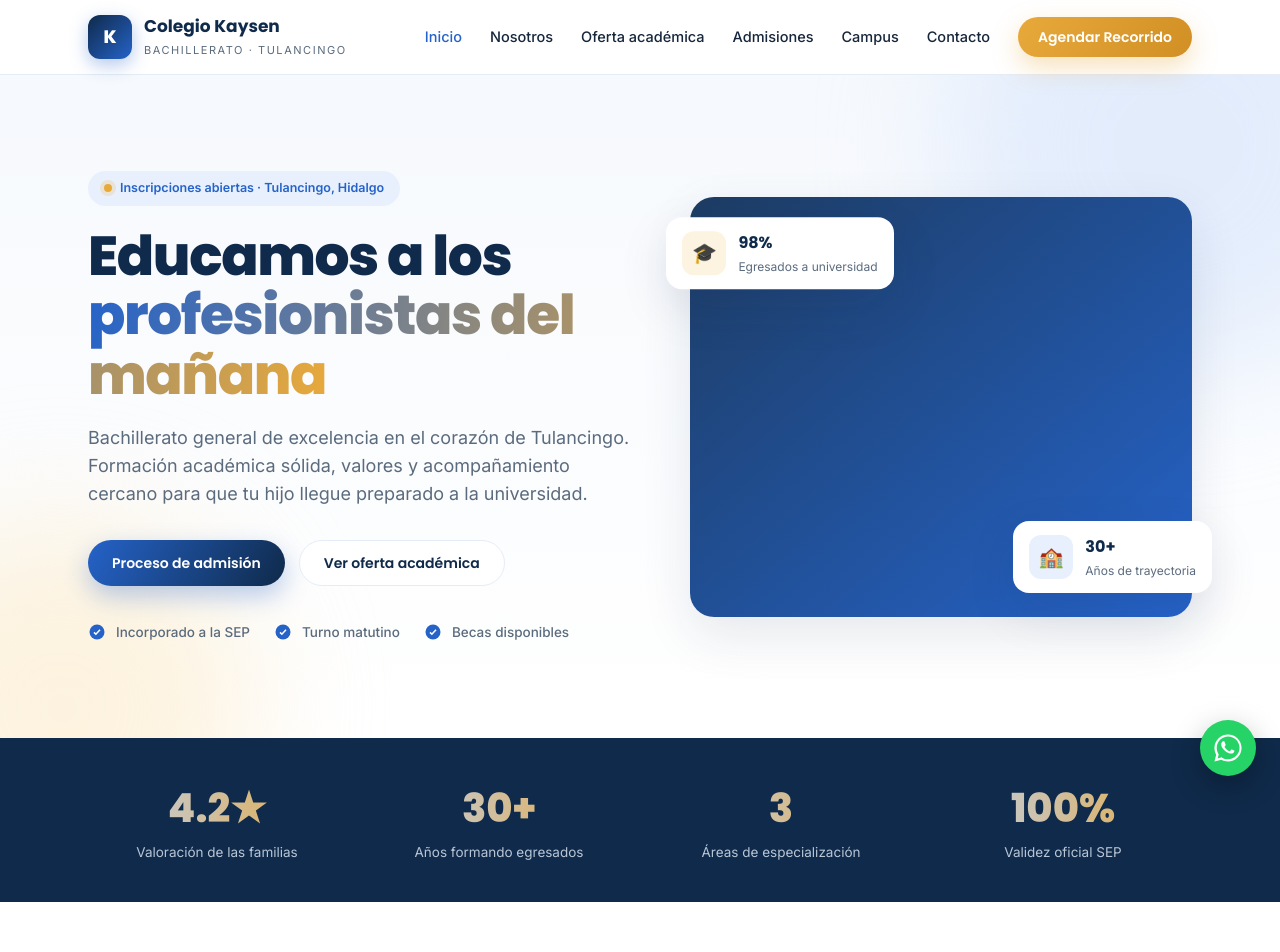
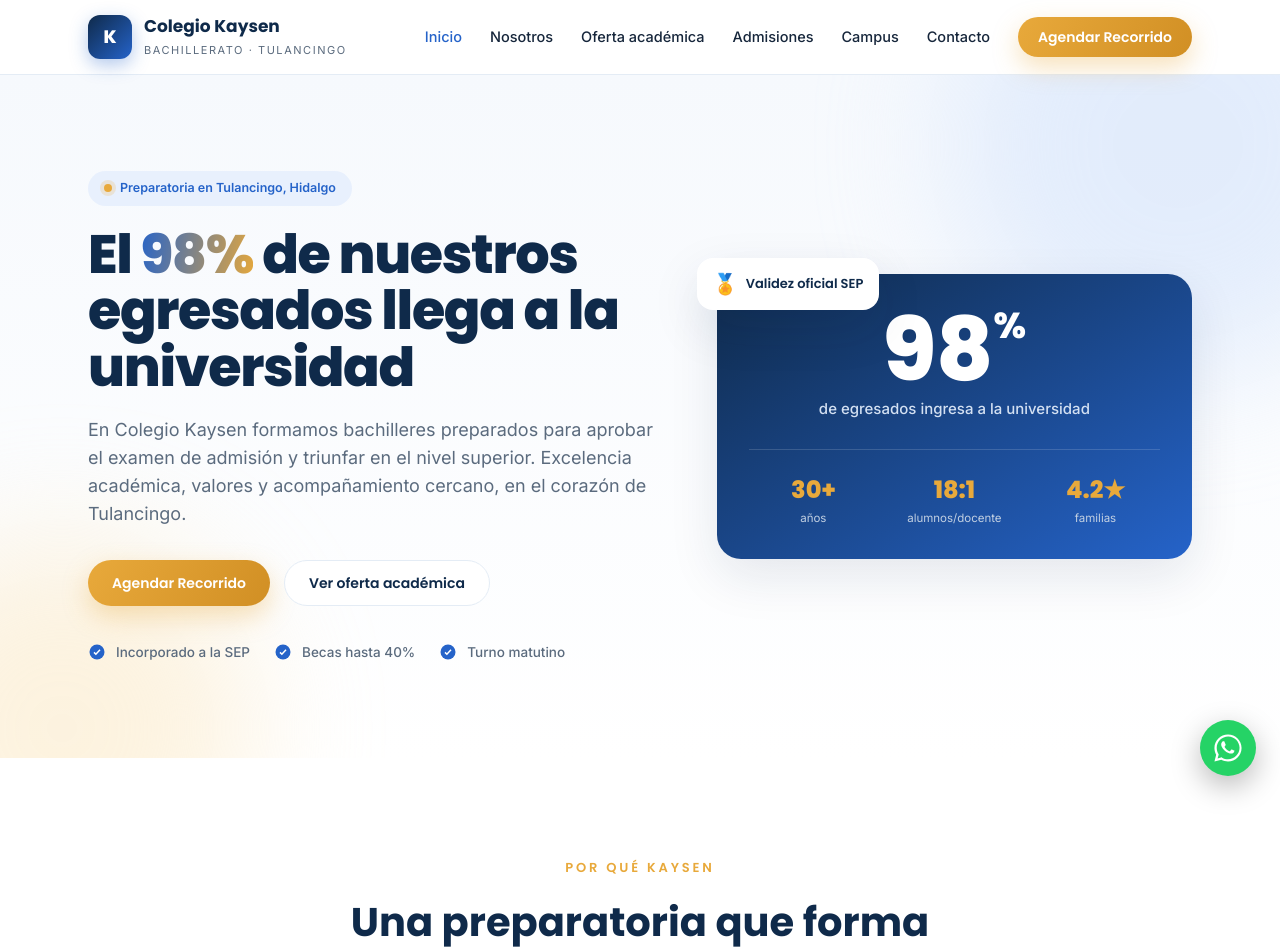
Before and after one commit to novumarketing/kaysen-web, a Next.js app: page / in a window 1280 px wide. Shown: the top 952 px of the page. Built offline with nearby package versions, Linux system fonts and the light colour scheme.

Commit message:
CRO: new hero (98%), local SEO + JSON-LD, mount CRO sections

```diff
--- a/app/globals.css
+++ b/app/globals.css
@@ -55,3 +55,8 @@ body { color: var(--ink); background: #fff; }
 /* Disclosure (FAQ) refinements */
 summary::-webkit-details-marker { display: none; }
 details[open] .faq-plus { transform: rotate(45deg); }
+
+/* Evita que la barra CTA fija (mobile) tape el contenido del footer */
+@media (max-width: 1023px) {
+  body { padding-bottom: 76px; } /* sticky-cta-spacer */
+}
--- a/app/layout.tsx
+++ b/app/layout.tsx
@@ -4,17 +4,63 @@ import "./globals.css";
 import Nav from "@/components/Nav";
 import Footer from "@/components/Footer";
 import WhatsApp from "@/components/WhatsApp";
+import StickyCTA from "@/components/StickyCTA";
 
 const inter = Inter({ subsets: ["latin"], variable: "--font-inter" });
 const poppins = Poppins({ subsets: ["latin"], weight: ["500", "600", "700", "800"], variable: "--font-poppins" });
 
+const SITE = "https://kaysen-web.vercel.app";
+
+// SEO LOCAL (punto 5) — App Router Metadata API (reemplaza a <Head>)
 export const metadata: Metadata = {
-  metadataBase: new URL("https://kaysen-web.vercel.app"),
-  title: { default: "Colegio Universitario Kaysen | Bachillerato en Tulancingo", template: "%s | Colegio Kaysen" },
+  metadataBase: new URL(SITE),
+  title: {
+    default: "Preparatoria en Tulancingo, Hidalgo | Colegio Universitario Kaysen",
+    template: "%s | Colegio Kaysen Tulancingo",
+  },
   description:
-    "Preparatoria Colegio Universitario Kaysen: bachillerato general de excelencia en Tulancingo, Hidalgo. Áreas de Ciencias Experimentales, Sociales y Físico-Matemáticas. Inscripciones abiertas.",
-  keywords: ["Kaysen", "preparatoria Tulancingo", "bachillerato Hidalgo", "prepa Tulancingo"],
-  openGraph: { title: "Colegio Universitario Kaysen", description: "Bachillerato general de excelencia en Tulancingo, Hidalgo.", locale: "es_MX", type: "website" },
+    "Preparatoria en Tulancingo, Hidalgo. El 98% de nuestros egresados ingresa a la universidad. Bachillerato general con validez SEP, becas y acompañamiento. Agenda tu recorrido.",
+  keywords: [
+    "preparatoria en Tulancingo",
+    "preparatoria Tulancingo Hidalgo",
+    "bachillerato en Tulancingo",
+    "prepa en Tulancingo",
+    "mejor preparatoria Tulancingo",
+    "Colegio Kaysen",
+    "preparatoria privada Tulancingo",
+  ],
+  alternates: { canonical: SITE },
+  openGraph: {
+    title: "Preparatoria en Tulancingo | Colegio Universitario Kaysen",
+    description: "98% de egresados a universidad. Bachillerato de excelencia en Tulancingo, Hidalgo. Agenda tu recorrido.",
+    url: SITE,
+    siteName: "Colegio Universitario Kaysen",
+    locale: "es_MX",
+    type: "website",
+  },
+  twitter: { card: "summary_large_image", title: "Preparatoria en Tulancingo | Colegio Kaysen", description: "98% de egresados a universidad. Agenda tu recorrido." },
+  robots: { index: true, follow: true },
+};
+
+// Datos estructurados para SEO local (Rich Results / Google Business)
+const jsonLd = {
+  "@context": "https://schema.org",
+  "@type": "EducationalOrganization",
+  name: "Colegio Universitario Kaysen",
+  alternateName: "Preparatoria Kaysen",
+  url: SITE,
+  telephone: "+52-775-108-9469",
+  email: "contacto@colegiokaysen.edu.mx",
+  address: {
+    "@type": "PostalAddress",
+    streetAddress: "Morelos Oriente 304, Col. Centro",
+    addressLocality: "Tulancingo de Bravo",
+    addressRegion: "Hidalgo",
+    postalCode: "43600",
+    addressCountry: "MX",
+  },
+  areaServed: "Tulancingo de Bravo, Hidalgo",
+  description: "Preparatoria (bachillerato general) en Tulancingo, Hidalgo, con validez oficial SEP y 98% de egresados a universidad.",
 };
 
 export default function RootLayout({ children }: { children: React.ReactNode }) {
@@ -25,6 +71,8 @@ export default function RootLayout({ children }: { children: React.ReactNode })
         {children}
         <Footer />
         <WhatsApp />
+        <StickyCTA />
+        <script type="application/ld+json" dangerouslySetInnerHTML={{ __html: JSON.stringify(jsonLd) }} />
       </body>
     </html>
   );
--- a/app/page.tsx
+++ b/app/page.tsx
@@ -1,10 +1,13 @@
 import Link from "next/link";
-import { Btn, SectionHead, StatsBar, CtaBand } from "@/components/ui";
-import { WA, WA_VISIT } from "@/components/site";
+import { SectionHead } from "@/components/ui";
+import { WA_RECORRIDO } from "@/components/site";
+import Testimonials from "@/components/Testimonials";
+import FaqAccordion from "@/components/FaqAccordion";
+import LeadMagnet from "@/components/LeadMagnet";
 
 const highlights = [
-  { icon: "🎯", title: "Excelencia académica", desc: "Plan exigente y docentes especializados que preparan a cada alumno para la universidad." },
-  { icon: "🤝", title: "Acompañamiento cercano", desc: "Grupos reducidos, tutoría personalizada y orientación vocacional permanente." },
+  { icon: "🎓", title: "Listos para la universidad", desc: "Preparación enfocada en el examen de admisión y en las competencias que exige el nivel superior." },
+  { icon: "🤝", title: "Acompañamiento cercano", desc: "Grupos reducidos, tutoría personalizada y orientación vocacional durante todo el bachillerato." },
   { icon: "🌱", title: "Formación en valores", desc: "Educamos personas íntegras, responsables y comprometidas con su comunidad." },
 ];
 const areas = [
@@ -16,54 +19,54 @@ const areas = [
 export default function Home() {
   return (
     <main>
+      {/* HERO — prioriza el 98% (punto 4) */}
       <section className="relative overflow-hidden bg-gradient-to-b from-bg-2 to-white">
         <div className="pointer-events-none absolute -right-32 -top-40 h-[460px] w-[460px] rounded-full bg-[#cfe0fb] opacity-50 blur-3xl" />
         <div className="pointer-events-none absolute -bottom-40 -left-32 h-[380px] w-[380px] rounded-full bg-[#fbe7c0] opacity-50 blur-3xl" />
-        <div className="wrap relative z-10 grid items-center gap-12 py-20 md:grid-cols-[1.05fr_.95fr] md:py-24">
+        <div className="wrap relative z-10 grid items-center gap-12 py-16 md:grid-cols-[1.1fr_.9fr] md:py-24">
           <div>
             <span className="fade-up inline-flex items-center gap-2 rounded-full bg-blue-soft px-4 py-2 text-[12.5px] font-semibold text-blue">
               <span className="h-2 w-2 rounded-full bg-gold shadow-[0_0_0_4px_rgba(232,169,59,.2)]" />
-              Inscripciones abiertas · Tulancingo, Hidalgo
+              Preparatoria en Tulancingo, Hidalgo
             </span>
-            <h1 className="fade-up-1 mt-5 font-display text-[clamp(34px,5vw,55px)] font-extrabold leading-[1.08] tracking-tight text-navy">
-              Educamos a los <span className="grad-text">profesionistas del mañana</span>
+            <h1 className="fade-up-1 mt-5 font-display text-[clamp(33px,5vw,54px)] font-extrabold leading-[1.05] tracking-tight text-navy">
+              El <span className="grad-text">98%</span> de nuestros egresados llega a la universidad
             </h1>
             <p className="fade-up-2 mt-5 max-w-xl text-lg text-muted">
-              Bachillerato general de excelencia en el corazón de Tulancingo. Formación académica sólida, valores y acompañamiento cercano para que tu hijo llegue preparado a la universidad.
+              En Colegio Kaysen formamos bachilleres preparados para aprobar el examen de admisión y triunfar en el nivel superior. Excelencia académica, valores y acompañamiento cercano, en el corazón de Tulancingo.
             </p>
             <div className="fade-up-3 mt-8 flex flex-wrap gap-3.5">
-              <Btn href="/admisiones">Proceso de admisión</Btn>
-              <Btn href="/oferta" variant="ghost">Ver oferta académica</Btn>
+              <a href={WA_RECORRIDO} target="_blank" rel="noopener noreferrer" className="btn btn-gold">Agendar Recorrido</a>
+              <Link href="/oferta" className="btn btn-ghost">Ver oferta académica</Link>
             </div>
             <div className="mt-9 flex flex-wrap gap-6">
-              {["Incorporado a la SEP", "Turno matutino", "Becas disponibles"].map((t) => (
+              {["Incorporado a la SEP", "Becas hasta 40%", "Turno matutino"].map((t) => (
                 <div key={t} className="flex items-center gap-2.5 text-[13.5px] font-medium text-muted">
                   <svg width="18" height="18" viewBox="0 0 24 24" className="flex-none"><circle cx="12" cy="12" r="10" fill="#2563c9" /><path d="M8 12.5l2.5 2.5L16 9" stroke="#fff" strokeWidth="2" fill="none" /></svg>{t}
                 </div>
               ))}
             </div>
           </div>
+
+          {/* Panel de confianza: el dato como protagonista */}
           <div className="relative">
-            <div className="h-[420px] w-full rounded-3xl bg-gradient-to-br from-[#1d3c63] to-blue shadow-soft" />
-            <div className="absolute -left-6 top-6 flex animate-floaty items-center gap-3 rounded-2xl bg-white px-4 py-3.5 shadow-soft">
-              <div className="grid h-11 w-11 place-items-center rounded-xl bg-gold-soft text-xl">🎓</div>
-              <div className="leading-tight"><b className="block font-display text-base text-navy">98%</b><small className="text-xs text-muted">Egresados a universidad</small></div>
+            <div className="rounded-3xl bg-gradient-to-br from-navy to-blue p-8 text-center text-white shadow-soft">
+              <div className="font-display text-[88px] font-extrabold leading-none">98<span className="align-top text-4xl">%</span></div>
+              <div className="mt-1 text-[15px] font-medium text-[#d3e0f2]">de egresados ingresa a la universidad</div>
+              <div className="mt-7 grid grid-cols-3 gap-3 border-t border-white/15 pt-6">
+                <div><div className="font-display text-2xl font-extrabold text-gold">30+</div><div className="mt-1 text-[11.5px] text-[#c2d0e2]">años</div></div>
+                <div><div className="font-display text-2xl font-extrabold text-gold">18:1</div><div className="mt-1 text-[11.5px] text-[#c2d0e2]">alumnos/docente</div></div>
+                <div><div className="font-display text-2xl font-extrabold text-gold">4.2★</div><div className="mt-1 text-[11.5px] text-[#c2d0e2]">familias</div></div>
+              </div>
             </div>
-            <div className="absolute -right-5 bottom-6 flex items-center gap-3 rounded-2xl bg-white px-4 py-3.5 shadow-soft">
-              <div className="grid h-11 w-11 place-items-center rounded-xl bg-blue-soft text-xl">🏫</div>
-              <div className="leading-tight"><b className="block font-display text-base text-navy">30+</b><small className="text-xs text-muted">Años de trayectoria</small></div>
+            <div className="absolute -left-5 -top-4 hidden animate-floaty items-center gap-2 rounded-2xl bg-white px-4 py-3 shadow-soft sm:flex">
+              <span className="text-xl">🏅</span><span className="font-display text-[13px] font-semibold text-navy">Validez oficial SEP</span>
             </div>
           </div>
         </div>
       </section>
 
-      <StatsBar items={[
-        { n: "4.2★", l: "Valoración de las familias" },
-        { n: "30+", l: "Años formando egresados" },
-        { n: "3", l: "Áreas de especialización" },
-        { n: "100%", l: "Validez oficial SEP" },
-      ]} />
-
+      {/* Por qué Kaysen */}
       <section className="py-20 md:py-24">
         <div className="wrap">
           <SectionHead center kicker="Por qué Kaysen" title="Una preparatoria que forma personas, no solo alumnos" sub="Tres pilares que distinguen la experiencia educativa en nuestro colegio." />
@@ -80,6 +83,7 @@ export default function Home() {
         </div>
       </section>
 
+      {/* Oferta teaser */}
       <section className="bg-bg-2 py-20 md:py-24">
         <div className="wrap">
           <SectionHead center kicker="Oferta académica" title="Tres áreas para tres futuros distintos" sub="En los últimos semestres tu hijo elige la especialización alineada con la carrera que quiere estudiar." />
@@ -96,7 +100,14 @@ export default function Home() {
         </div>
       </section>
 
-      <CtaBand title="El futuro de tu hijo empieza en Kaysen" sub="Agenda una visita y conoce por qué somos una de las mejores opciones de bachillerato en Tulancingo." href={WA_VISIT} label="Agendar una visita" />
+      {/* Social proof (punto 2) */}
+      <Testimonials />
+
+      {/* FAQ dinámico (punto 3) */}
+      <FaqAccordion />
+
+      {/* Lead magnet (punto 6) */}
+      <LeadMagnet />
     </main>
   );
 }
```
